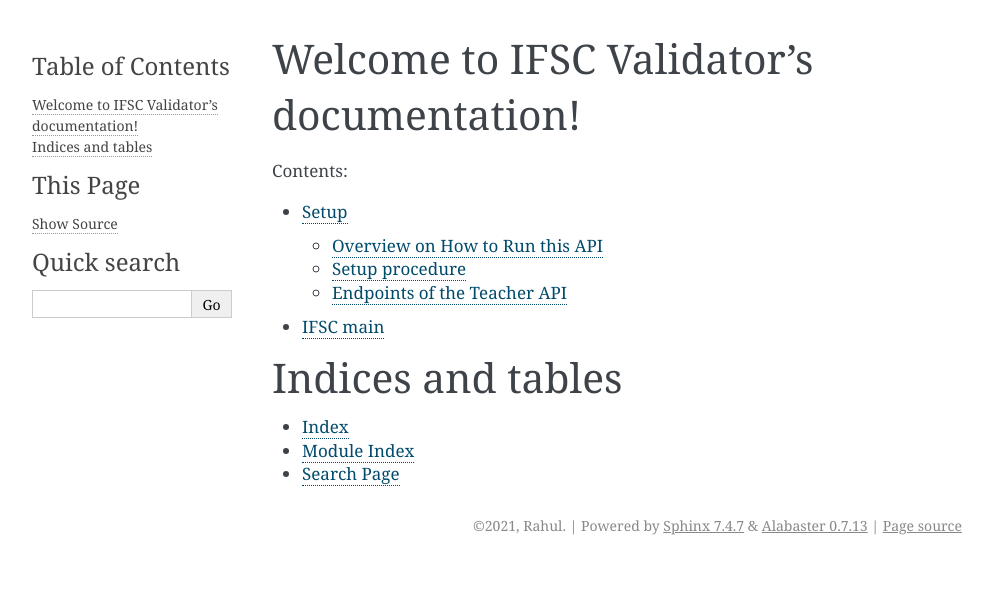
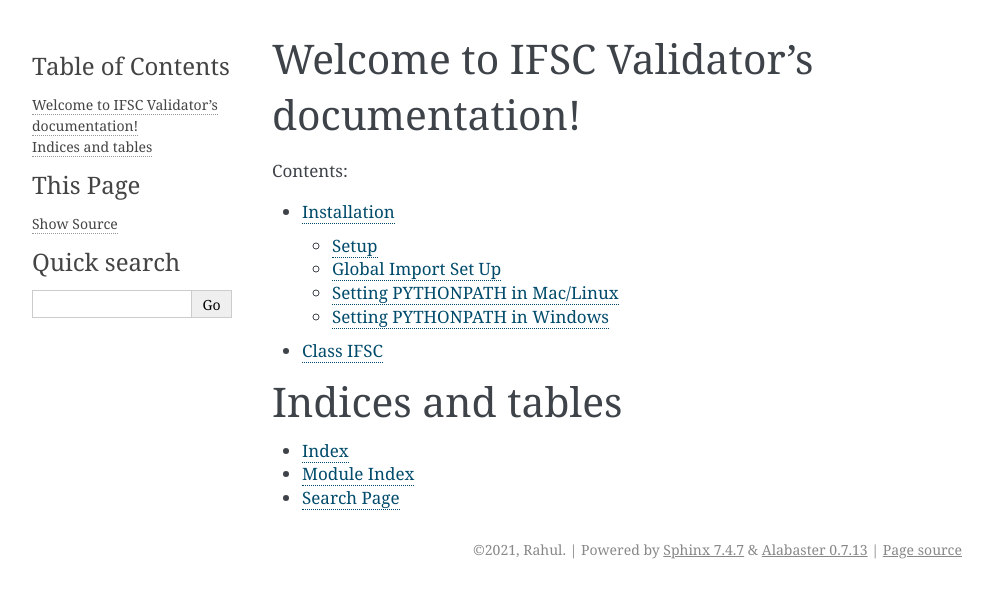
Before and after one commit to rahulkaliyath/ifsc, a Sphinx documentation site: the page built from docs/source/index.rst, in a window 1280 px wide. Shown: the top 598 px of the page, without its empty margins (148-1141 px from the left). Built offline with Sphinx 7.4.7, drawn with Linux system fonts in a browser that asks for light colours; some of the changed lines change nothing that is shown.

Commit message:
Updated Documentation

```diff
--- a/docs/source/class.rst
+++ b/docs/source/class.rst
@@ -1,4 +1,4 @@
-IFSC main
+Class IFSC
 ===================
 .. automodule:: ifsc
    :members:
--- a/docs/source/installation.rst
+++ b/docs/source/installation.rst
@@ -1,74 +1,48 @@
+Installation
+*************
+
 Setup
-******
+#####
 
-This is an API that manages a list of teachers using Python3, Flask, and SQLAlchemy.
+1 Make sure you have python3 installed in your system
 
-Overview on How to Run this API
-================================
-1. Either install a Python IDE or create a Python virtual environment to install the packages required
-2. Install packages required
-3. Install MySQL 5.7
-4. Install Postman extension in Chrome or install curl
+2 Clone the repository and cd into `ifsc`::
 
-Setup procedure
-================
-1. Configure project environment (Either A. Install Pycharm OR B. Create a Virtual Environment)
-    A. Install Pycharm (www.jetbrains.com/pycharm/download/)
-        - Open the Teacher API Directory (File -> Open)
-        - Configure the Base Project Interpreter (File -> Settings -> Project Interpreter)
-            * Base Project Interpreter: pyenv version 3.6.2 ('path to .pyenv version 3.6.2'/bin/python)
-                (pyenv was installed before creating the new project through 'pyenv install 3.6.3')
-            .. note:: In my case, when I tried to use the suggested base interpreter set by Pycharm, installing packages only appeared to be successful according to the response message, but the packages do not appear in the package list and modules imported from them do not get resolved. Thus, I resorted to the pyenv.
-        - Manually install packages to project interpreter (Pycharm -> Preferences -> Project -> Project Interpreter -> plus button on the lower left side of the package table) and apply changes OR type the command below on the activated virtual environment. ::
+    git clone https://github.com/rahulkaliyath/ifsc.git
 
-            pip install -r requirements.txt
+3 Run ::
 
-    B. Create a Python Virtual Environment
-        - Install virtualenv::
+    pip install -r requirements.txt
 
-            sudo pip install virtualenv
 
-        - Create virtialenv::
 
-            virtualenv -p python3 <name of virtualenv>
+Global Import Set Up
+####################
 
-        - Install requirements::
+To import the IFSC module from any directory, save the `ifsc` directory path in `PYTHONPATH` Environment Variable.
 
-            pip install -r requirements.txt
+Setting PYTHONPATH in Mac/Linux
+###############################
 
-2. Install MySQL
-    A. Search on the web on how to install MySQL in your OS
-    B. Create database through piping
-            mysql -u root < <Path to file>/create_db.sql
-         * NOTE: depending on your mysql config, you need to provide your password if you have one
-3. Initialize and Populate Company Database
-    A. Edit line 14 of teacherAPI/database.py and use the correct url to your mysql
-        * In my case, I'm using the root and has a password of 'password'
-        'mysql://root:<password>@localhost/Teacher'
-    B. Either run the line below
-        $ sh database_populator.sh
+* Open Terminal
+* Run ::
 
-        OR
+    echo "export PYTHONPATH= $PYTHONPATH:<Absolute-file-path-of-ifsc-directory>" >> ~/.bash_profile
 
-    C. Use the python interactive shell and run the lines below::
+Setting PYTHONPATH in Windows
+#############################
 
-        $ python
-        >> from teacherAPI.database import init_db;
-        >> init_db();
-        >> from teacherAPI.populate import populate;
-        >> populate()
+* Open Git Bash Terminal
+* Run ::
 
-4. Run app.py::
+    export PYTHONPATH="$PYTHONPATH:<Absolute-file-path-of-ifsc-directory>"
 
-    python app.py
+**Note: The above command will only work on one shell and the PATH is cleared when shell is closed **
 
-5. Refer to TeacherAPI controller on how to test the code through curl
+To make the PYTHONPATH persistent, do the following steps
 
-Endpoints of the Teacher API
-============================
-1. Insert a new teacher record
-2. Update an existing teacher record
-3. Delete teacher record
-4. Get teacher record details
-5. List all teacher records
-6. Filter list of teachers using wildcard search
+* Right Click on `This PC` and select `properties`
+* Click on `Advanced System Settings`
+* Under `Advanced` tab, click on `Environment Variables...` button
+* Select `new` in the `user variable` section
+* Give `Variable Name` as `PYTHONPATH` and `ifsc` absolute path as `Variable Value`
```
Also changed, not shown: 14 other files.
